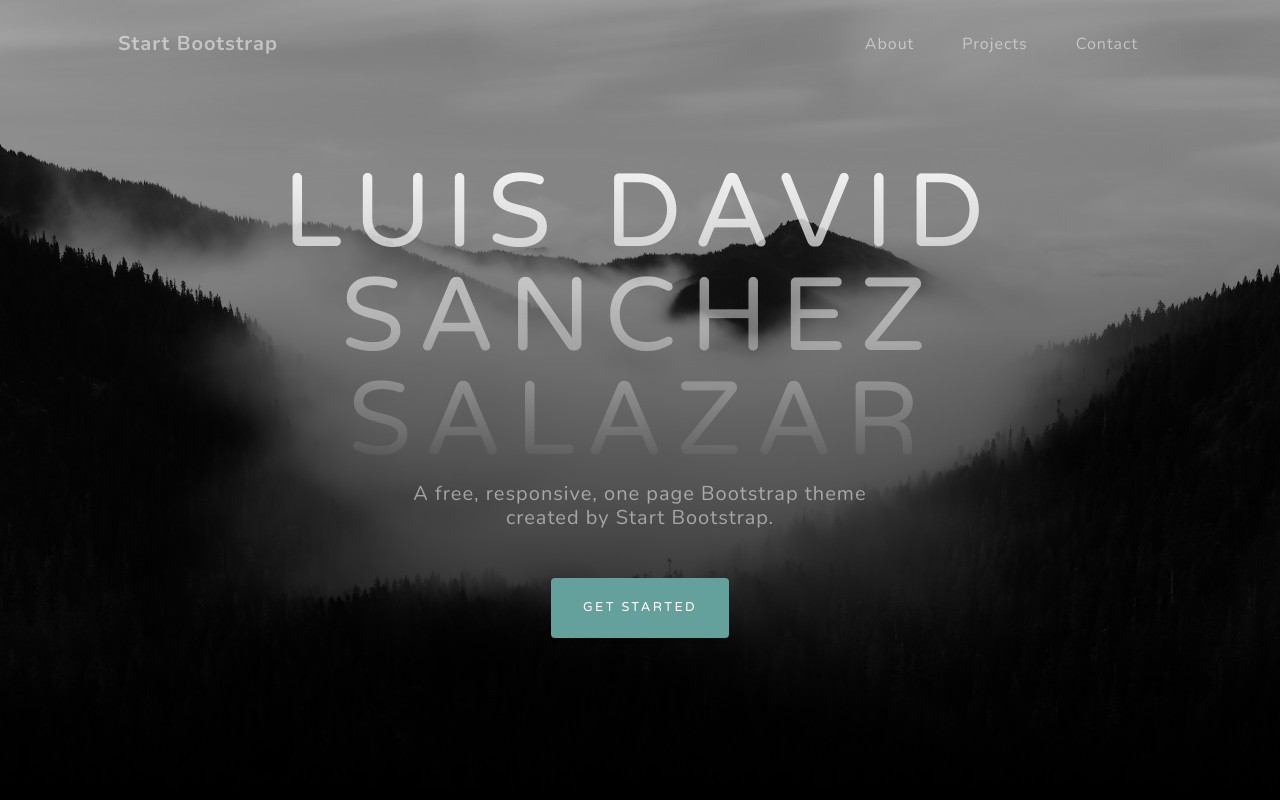
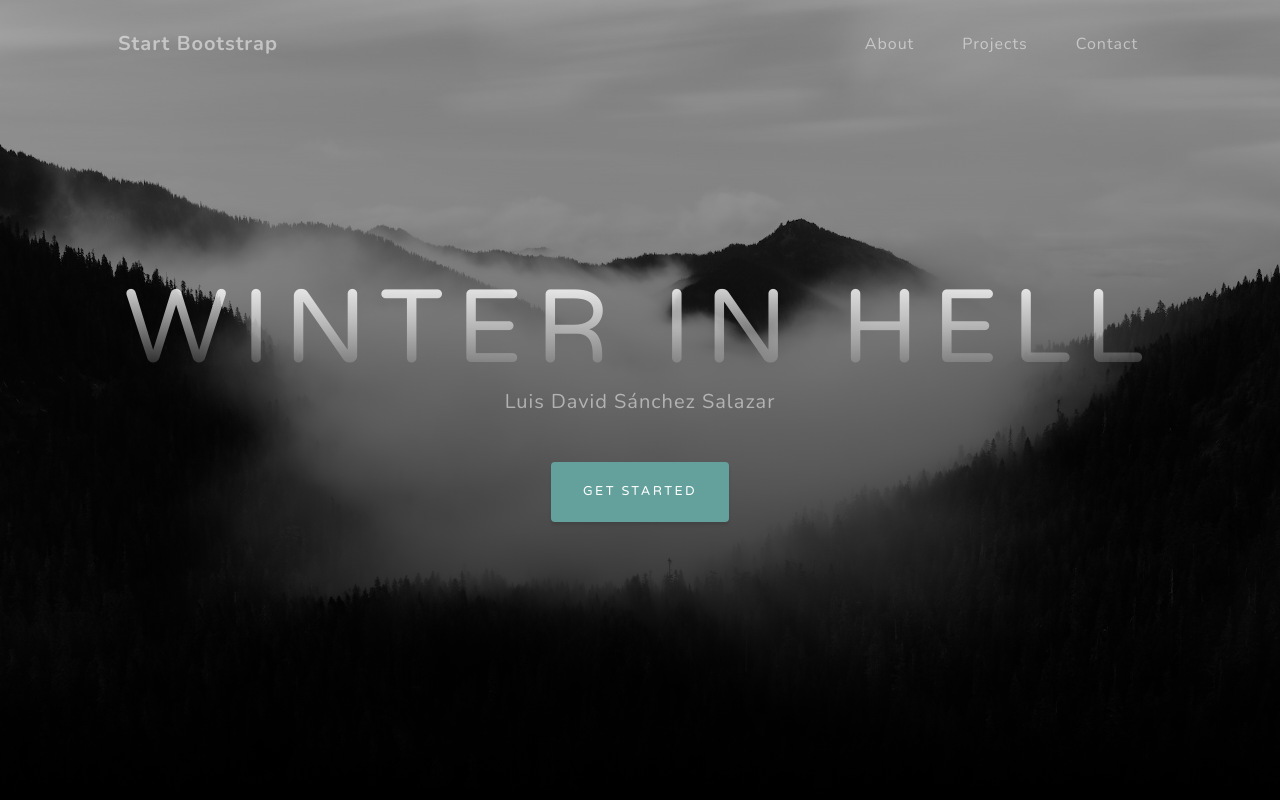
Before and after one commit to L64HDTT/L64HDTT.github.io, a plain HTML site: page index.html in a window 1280 px wide. Shown: the top 800 px of the page. Drawn offline with nearby package versions, Linux system fonts and the light colour scheme.

Commit message:
poner nombre propio 2

```diff
--- a/index.html
+++ b/index.html
@@ -38,8 +38,8 @@
             <div class="container px-4 px-lg-5 d-flex h-100 align-items-center justify-content-center">
                 <div class="d-flex justify-content-center">
                     <div class="text-center">
-                        <h1 class="mx-auto my-0 text-uppercase">Luis David Sanchez Salazar</h1>
-                        <h2 class="text-white-50 mx-auto mt-2 mb-5">A free, responsive, one page Bootstrap theme created by Start Bootstrap.</h2>
+                        <h1 class="mx-auto my-0 text-uppercase">Winter in hell</h1>
+                        <h2 class="text-white-50 mx-auto mt-2 mb-5">Luis David Sánchez Salazar</h2>
                         <a class="btn btn-primary" href="#about">Get Started</a>
                     </div>
                 </div>
```
